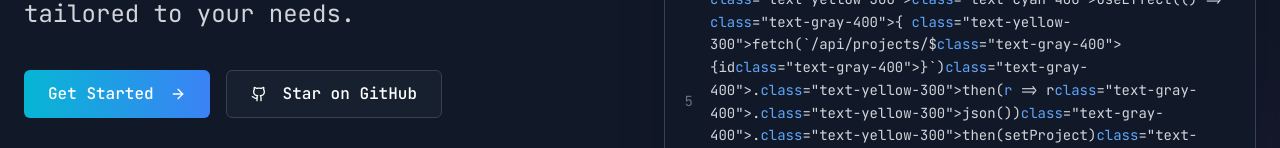
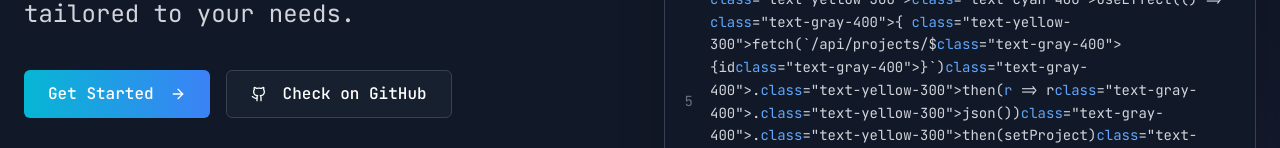
Before and after one commit to ChintzRuparel/escapeincwebsite-gd, a Next.js app: page / in a window 1280 px wide. Shown: the part 652-800 px from the top of the page. Built offline with nearby package versions, Linux system fonts and the light colour scheme.

Commit message:
feat: update GitHub button in hero section
Change text to "Check on GitHub" and link to Escape-Inc org.

#VERCEL_SKIP

Co-authored-by: ChintzRuparel <51440734+ChintzRuparel@users.noreply.github.com>

```diff
--- a/components/hero-section.tsx
+++ b/components/hero-section.tsx
@@ -104,14 +104,14 @@ export function useProject(id) {
                   <ArrowRight className="ml-2 h-5 w-5" />
                 </Button>
               </Link>
-              <Link href="https://github.com" target="_blank">
+              <Link href="https://github.com/Escape-Inc" target="_blank">
                 <Button
                   size="lg"
                   variant="outline"
                   className="border-gray-700 bg-gray-800/50 hover:bg-gray-700/50 text-white h-12 px-6 text-base"
                 >
                   <Github className="mr-2 h-5 w-5" />
-                  Star on GitHub
+                  Check on GitHub
                 </Button>
               </Link>
             </div>
```
